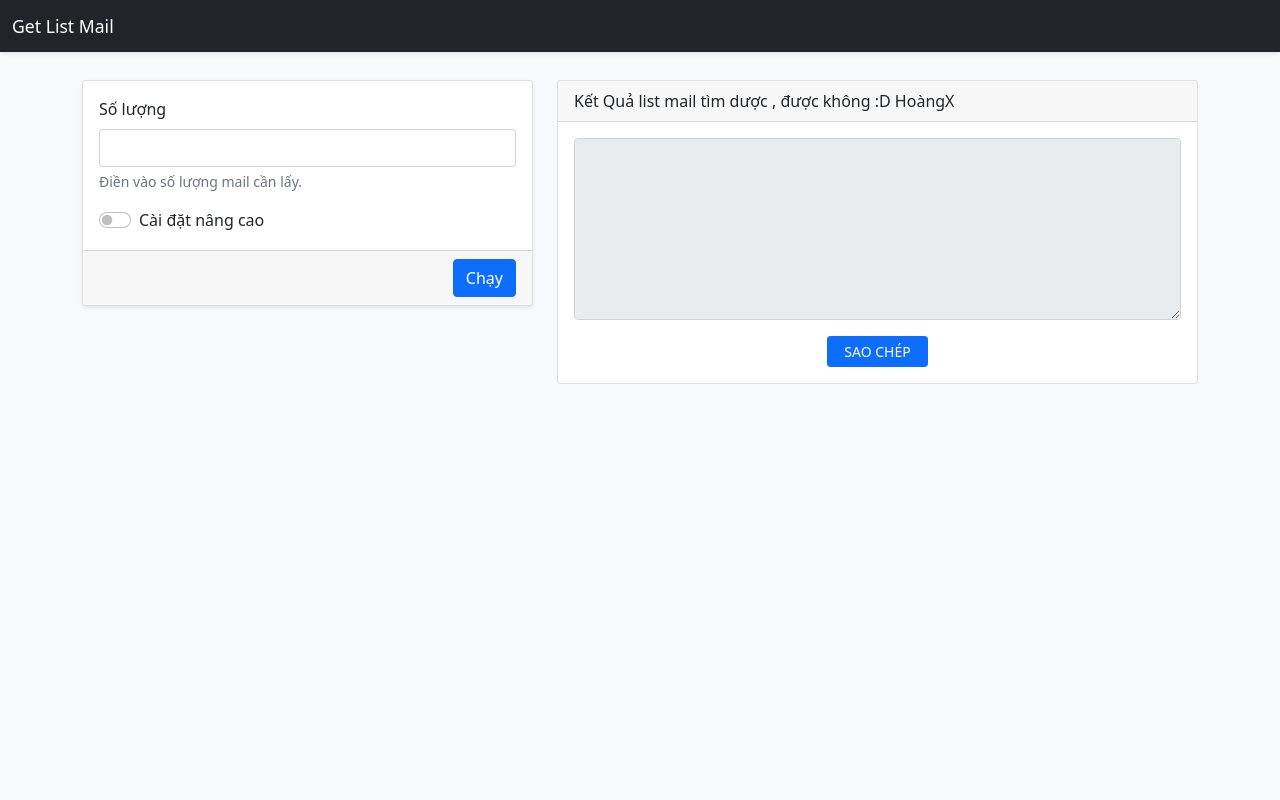
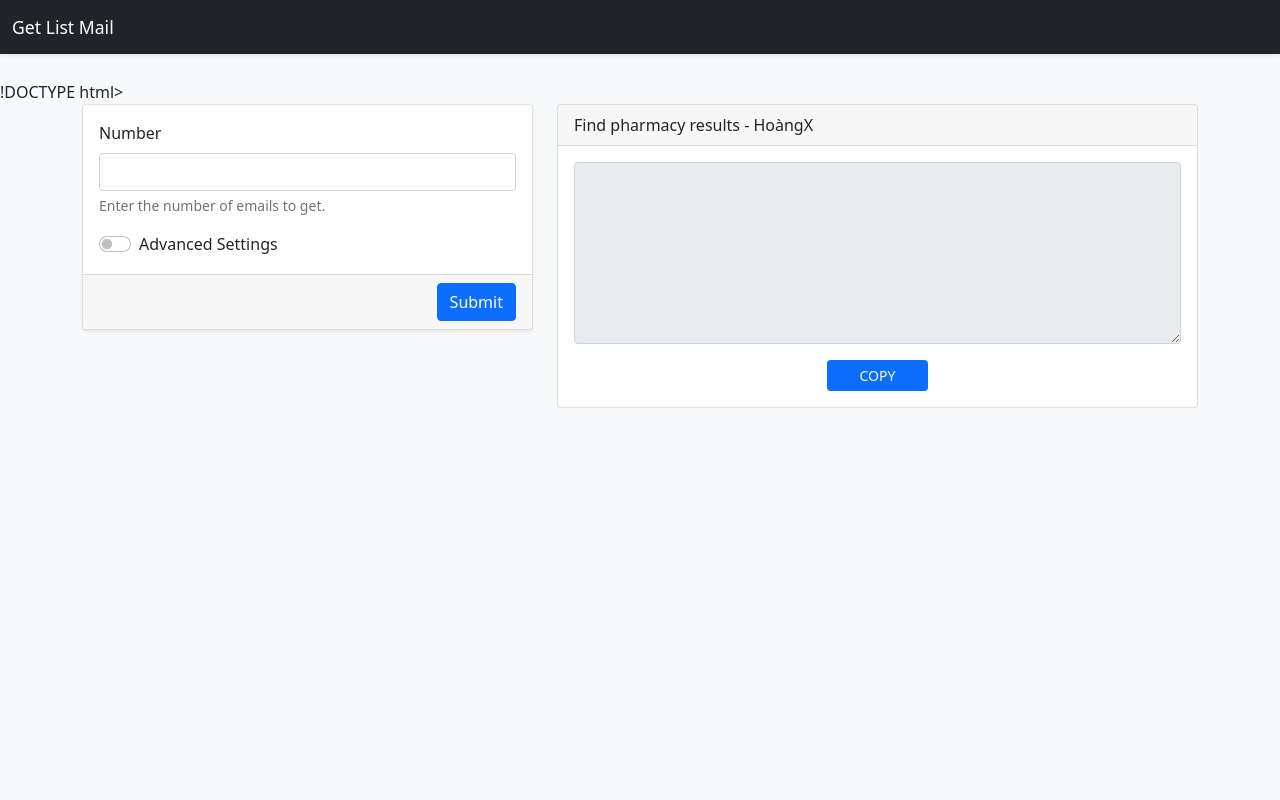
Before and after one commit to anhhackta/getlistmail, a PHP site: page /view.home.php in a window 1280 px wide. Run offline with PHP 8.4, Linux system fonts and the light colour scheme.

Commit message:
Update view.home.php

```diff
--- a/view.home.php
+++ b/view.home.php
@@ -1,4 +1,4 @@
-<!DOCTYPE html>
+!DOCTYPE html>
 <html lang="en">
 
 <head>
@@ -7,60 +7,54 @@
     <meta name="description" content="">
     <meta name="author" content="Mark Otto, Jacob Thornton, and Bootstrap contributors">
     <meta name="generator" content="Hugo 0.79.0">
-    <title>Get ListMail HoàngX</title>
-
-
+    <title>Get List Mail</title>
     <!-- Bootstrap core CSS -->
     <link href="../public/assets/dist/css/bootstrap.min.css" rel="stylesheet">
     <link href="https://fonts.googleapis.com/icon?family=Material+Icons" rel="stylesheet">
-
+<!--HoàngX-->
     <!-- Custom styles for this template -->
     <link href="../public/iziToast/css/iziToast.min.css" rel="stylesheet">
     <link href="../public/home.css" rel="stylesheet">
-
     <!-- JQUERY -->
     <script src="https://ajax.googleapis.com/ajax/libs/jquery/3.5.1/jquery.min.js"></script>
 </head>
-
 <body class="bg-light">
-
     <nav class="navbar navbar-expand-md navbar-dark fixed-top bg-dark shadow-sm">
         <div class="container-fluid">
-            <a class="navbar-brand" style="font-weight: 500; font-size: 1.1rem; color:white"> Get List Mail</a>
+            <a class="navbar-brand" style="font-weight: 500; font-size: 1.1rem; color:white">Get List Mail</a>
         </div>
+        <a href="//bahoang.online" class="fcbtn btn btn-default btn-outline btn-1e pull-right m-l-20 hidden-xs hidden-sm waves-effect waves-light">Home</a>
     </nav>
-
     <main class="container">
-
         <div class="row">
             <div class="col-md-5 col-sm-12">
                 <div class="card shadow-sm">
                     <div class="card-body">
                         <div class="mb-3">
-                            <label for="num" class="form-label">Số lượng</label>
+                            <label for="num" class="form-label">Number</label>
                             <input type="number" class="form-control" id="num">
-                            <div class="form-text">Điền vào số lượng mail cần lấy.</div>
+                            <div class="form-text">Enter the number of emails to get.</div>
                         </div>
                         <div class="form-check form-switch">
                             <input class="form-check-input btnSettings" type="checkbox" id="Advanced_settings">
-                            <label class="form-check-label" for="Advanced_settings">Cài đặt nâng cao</label>
+                            <label class="form-check-label" for="Advanced_settings">Advanced Settings</label>
                         </div>
                         <div id="settings">
                             <hr>
                             <form class="row g-3">
                                 <div class="col-md-6">
-                                    <label for="username" class="form-label">Name</label>
+                                    <label for="username" class="form-label">Prefix</label>
                                     <input type="text" class="form-control" id="username" placeholder="Ex: bahoang">
                                 </div>
                                 <div class="col-md-6">
                                     <label for="domain" class="form-label">Domain</label>
-                                    <input type="text" class="form-control" id="domain" placeholder="Ex: hotmail,gmail">
+                                    <input type="text" class="form-control" id="domain" placeholder="Ex: hotmail.com,gmail.">
                                 </div>
                                 <div class="col-md-12">
-                                    <label for="dot" class="form-label">Kí tự</label>
+                                    <label for="dot" class="form-label">Name</label>
                                     <select class="form-select" id="dot">
-                                        <option value="" selected>Không kí tự</option>
-                                        <option value="random">Ngẫu nhiên</option>
+                                        <option value="" selected>Not character</option>
+                                        <option value="random">Random</option>
                                         <option value="_">"_"</option>
                                         <option value=".">"."</option>
                                     </select>
@@ -70,7 +64,7 @@
                     </div>
                     <div class="card-footer text-muted">
                         <div class="d-grid gap-2 d-md-flex justify-content-md-end">
-                            <button class="btn btn-primary btn-get" type="button">Chạy</button>
+                            <button class="btn btn-primary btn-get" type="button">Submit</button>
                         </div>
                     </div>
                 </div>
@@ -79,26 +73,24 @@
             <div class="col-md-7 col-sm-12">
                 <div class="card">
                     <div class="card-header">
-                        Kết Quả list mail tìm dược , được không :D HoàngX
+                        Find pharmacy results - HoàngX
                     </div>
                     <div class="card-body">
                         <div class="mb-3">
                             <textarea class="form-control" id="result" rows="7" readonly="readonly"></textarea>
                         </div>
                         <div class="d-grid col-md-2 mx-auto">
-                            <button class="btn btn-primary btn-sm" type="button" onclick="coppy_list_mail()">SAO CHÉP</button>
+                            <button class="btn btn-primary btn-sm" type="button" onclick="coppy_list_mail()">COPY</button>
                         </div>
                     </div>
                 </div>
             </div>
         </div>
-
     </main>
     <!-- /.container -->
     <script src="../public/iziToast/js/iziToast.min.js" type="text/javascript"></script>
     <script src="../public/assets/dist/js/bootstrap.bundle.min.js"></script>
     <script src="../public/home.min.js"></script>
-
+<!-- Thanks for my viewing-->
 </body>
-
 </html>
```
